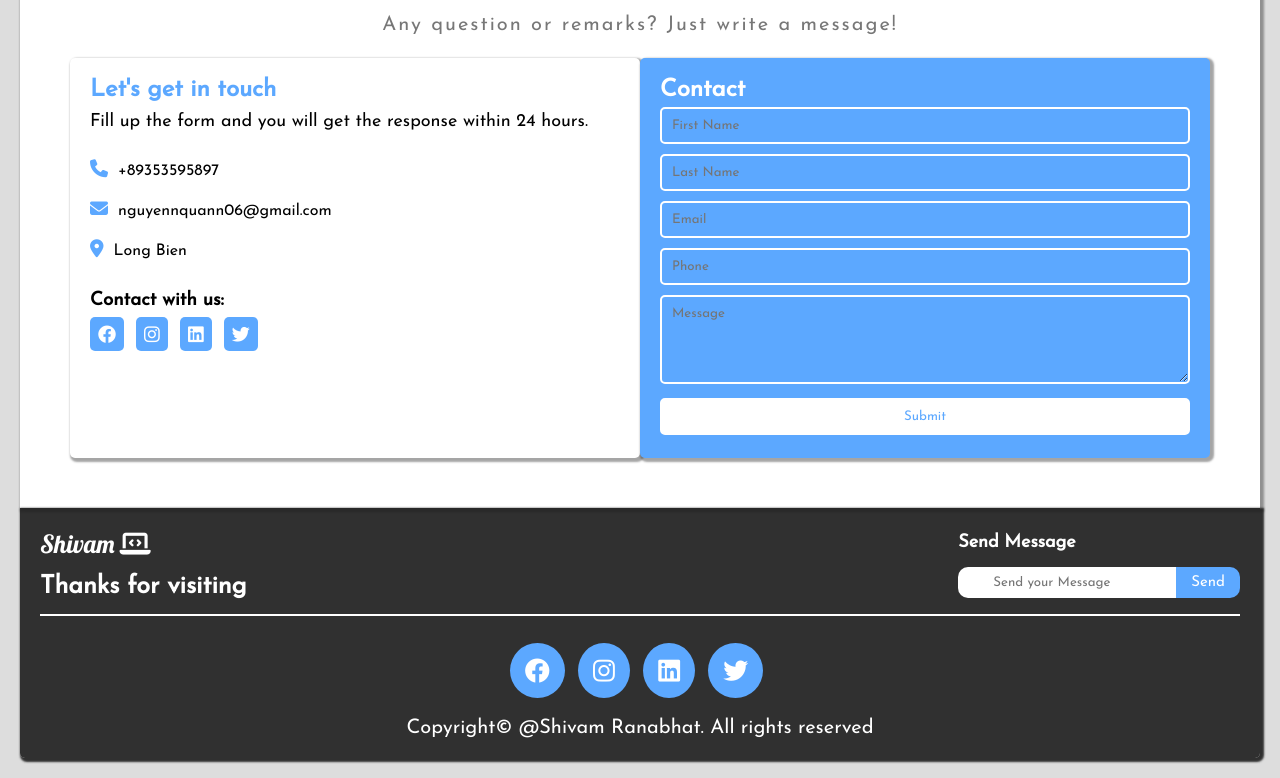
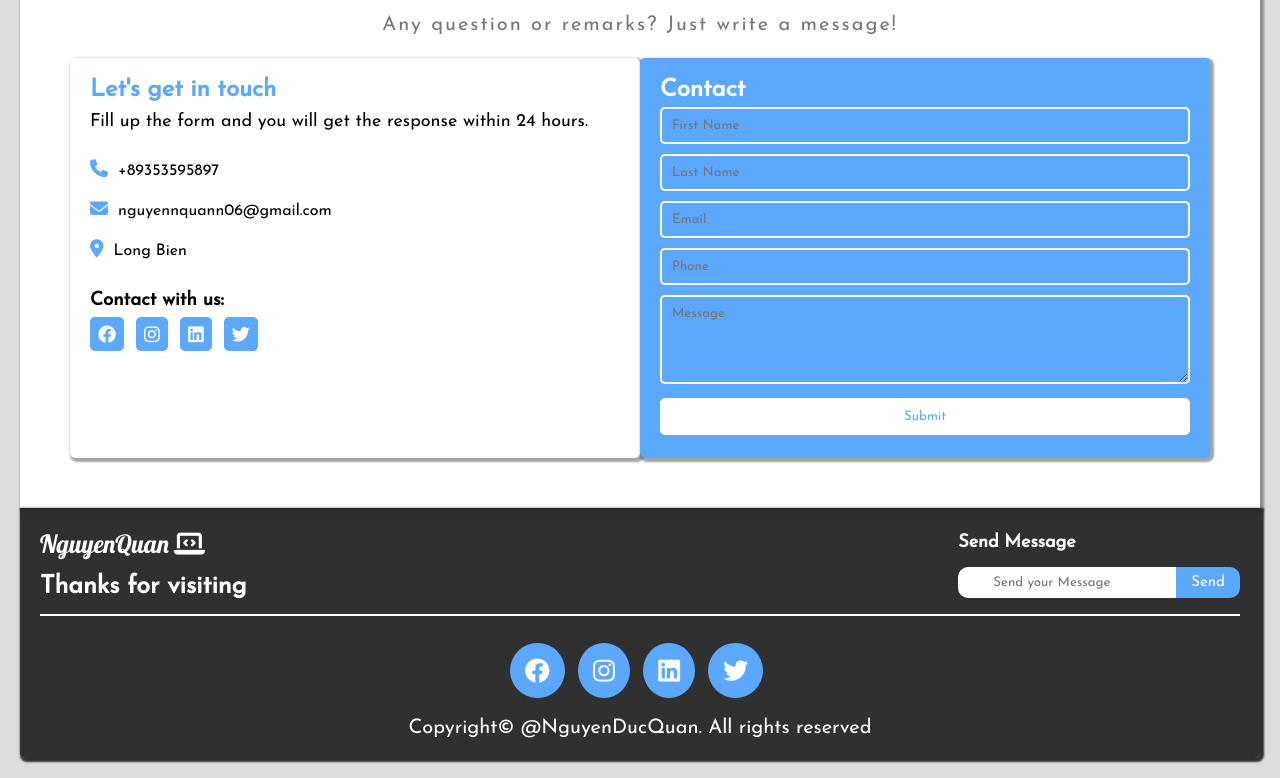
Before and after one commit to nguyennquann06/My_Web_CNW, a plain HTML site: page index.html in a window 1280 px wide. Shown: the part 2264-3042 px from the top of the page. Drawn offline with Linux system fonts and the light colour scheme.

Commit message:
Update2 BTVN b1

```diff
--- a/index.html
+++ b/index.html
@@ -125,7 +125,7 @@
         </div>
       </div>
       <div class="download">
-        <a href="assests/uploads/Shivam Ranabhat - Resume.pdf">
+        <a href="">
           <button id="download-btn">Resume &nbsp;<i class="fa-solid fa-download"></i></button>
         </a>
       </div>
@@ -264,7 +264,7 @@
       <div class="footer-content">
         <div class="left-footer">
           <div class="logo">
-            <span id="logo-text">Shivam</span><i class="fa-solid fa-laptop-code"></i>
+            <span id="logo-text">NguyenQuan</span><i class="fa-solid fa-laptop-code"></i>
           </div>
           <h2>Thanks for visiting</h2>
         </div>
@@ -281,7 +281,7 @@
           <a href="#"> <i class="fa-brands fa-linkedin"></i></a>
           <a href="#"><i class="fa-brands fa-twitter"></i></a>
         </div>
-        <p> Copyright&copy; @Shivam Ranabhat. All rights reserved </p>
+        <p> Copyright&copy; @NguyenDucQuan. All rights reserved </p>
       </div>
     </div>
   </section>
```
